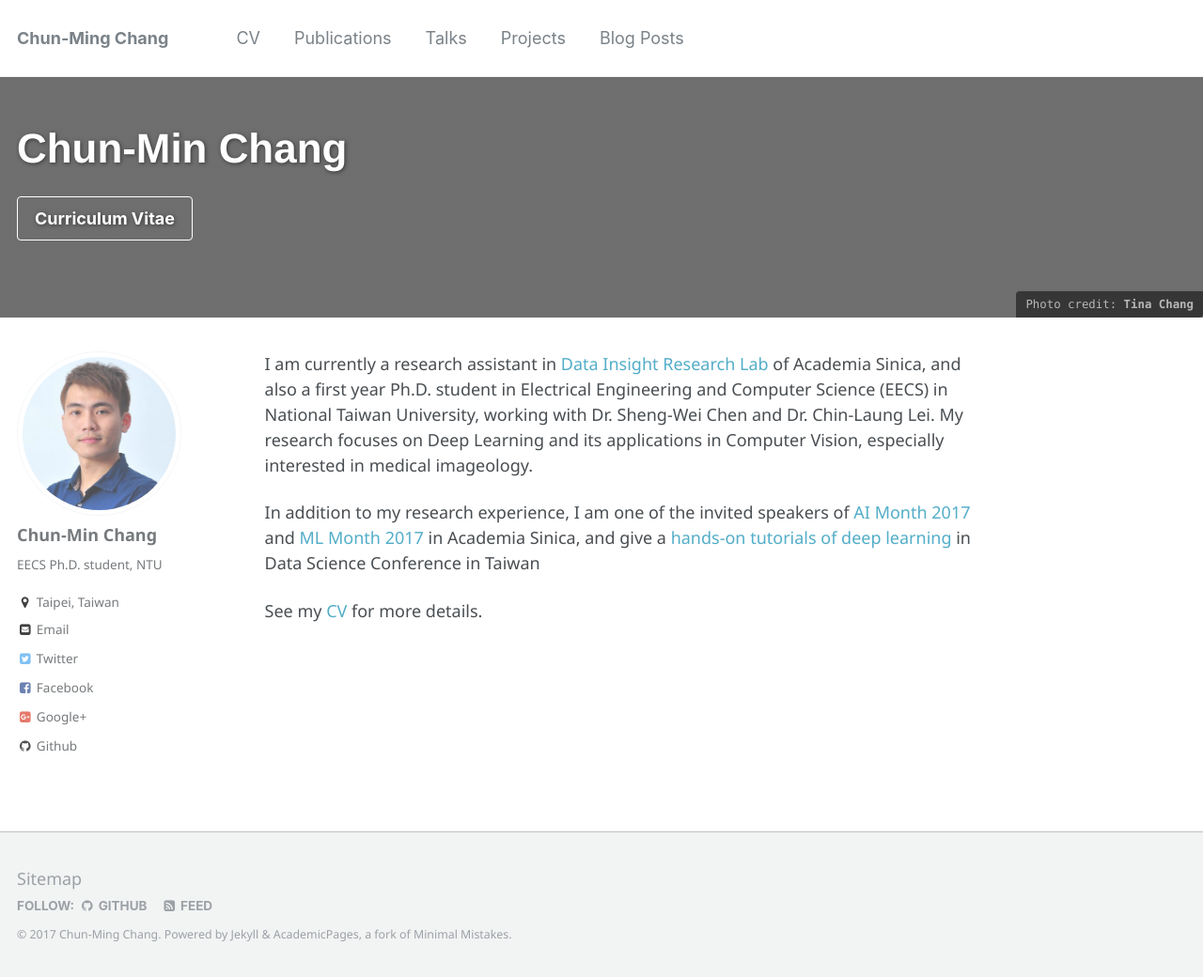
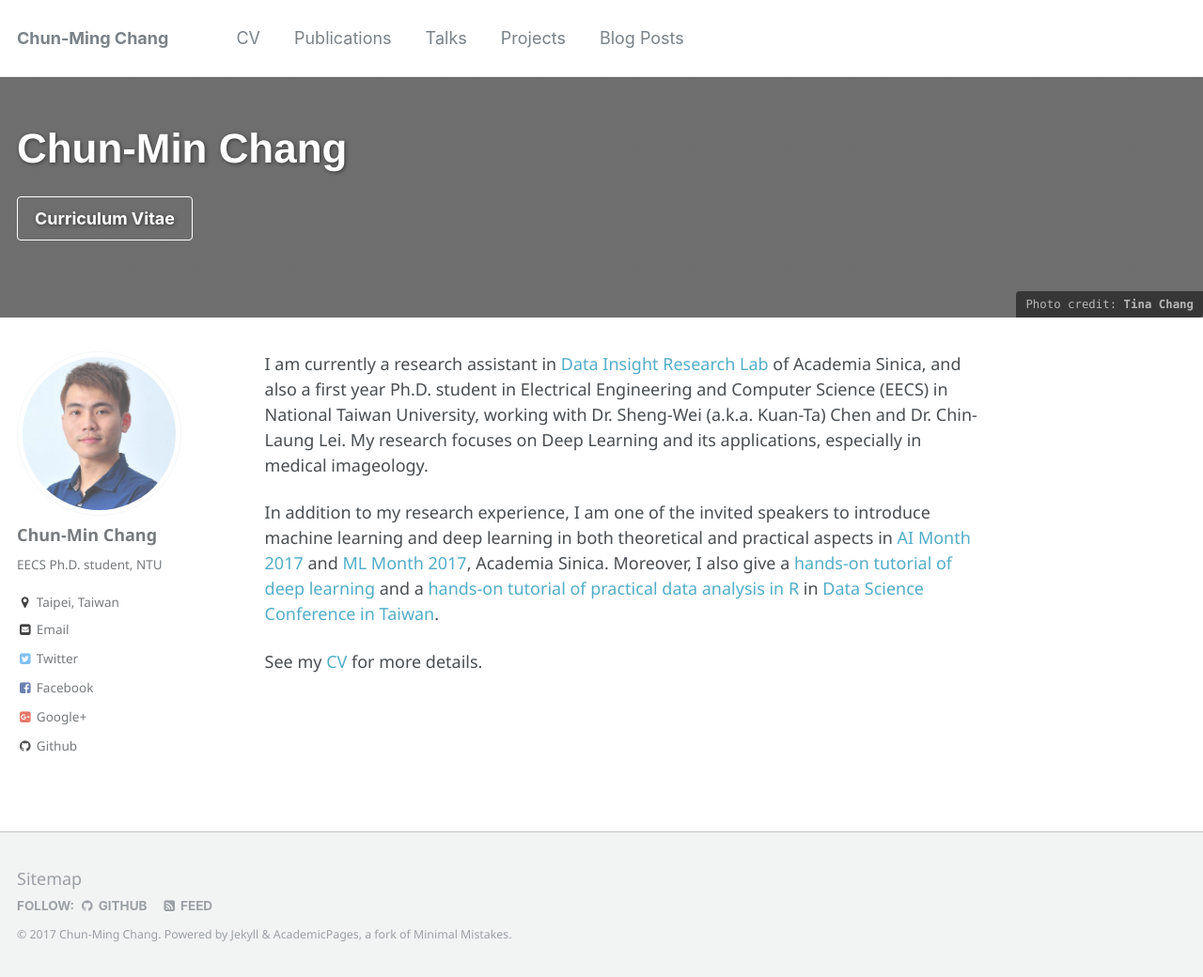
Before and after one commit to NothingHard/NothingHard.github.io, a Jekyll site: the page built from _pages/about.md, in a window 1280 px wide and 1040 px high. Shown: the whole window at 94% size. Built offline with Jekyll 4.4.1, drawn with Linux system fonts in a browser that asks for light colours.

Commit message:
about and talks

```diff
--- a/_pages/about.md
+++ b/_pages/about.md
@@ -16,8 +16,8 @@ redirect_from:
 author_profile: true
 ---
 
-I am currently a research assistant in [Data Insight Research Lab](http://dirl.iis.sinica.edu.tw/) of Academia Sinica, and also a first year Ph.D. student in Electrical Engineering and Computer Science (EECS) in National Taiwan University, working with Dr. Sheng-Wei Chen and Dr. Chin-Laung Lei. My research focuses on Deep Learning and its applications in Computer Vision, especially interested in medical imageology.
+I am currently a research assistant in [Data Insight Research Lab](http://dirl.iis.sinica.edu.tw/) of Academia Sinica, and also a first year Ph.D. student in Electrical Engineering and Computer Science (EECS) in National Taiwan University, working with Dr. Sheng-Wei (a.k.a. Kuan-Ta) Chen and Dr. Chin-Laung Lei. My research focuses on Deep Learning and its applications, especially in medical imageology.
 
-In addition to my research experience, I am one of the invited speakers of [AI Month 2017](http://ds.sinica.edu.tw/ai-month-2017/) and [ML Month 2017](http://ds.sinica.edu.tw/category/2017-ml-month/) in Academia Sinica, and give a [hands-on tutorials of deep learning](http://foundation.datasci.tw/step-by-step-dl-170813/) in Data Science Conference in Taiwan
+In addition to my research experience, I am one of the invited speakers to introduce machine learning and deep learning in both theoretical and practical aspects in [AI Month 2017](http://ds.sinica.edu.tw/ai-month-2017/) and [ML Month 2017](http://ds.sinica.edu.tw/category/2017-ml-month/), Academia Sinica. Moreover, I also give a [hands-on tutorial of deep learning](http://foundation.datasci.tw/step-by-step-dl-170813/) and a [hands-on tutorial of practical data analysis in R]() in [Data Science Conference in Taiwan](http://foundation.datasci.tw/).
 
 See my [CV](https://nothinghard.github.io/cv/) for more details.
--- a/_pages/talks.html
+++ b/_pages/talks.html
@@ -7,6 +7,8 @@ author_profile: true
 
 <!-- <p style="text-decoration:underline;"><a href="/talkmap.html">See a map of all the places I've given a talk!</a></p> -->
 
+{% include base_path %}
+
 {% for post in site.talks reversed %}
   {% include archive-single-talk.html %}
 {% endfor %}
```
